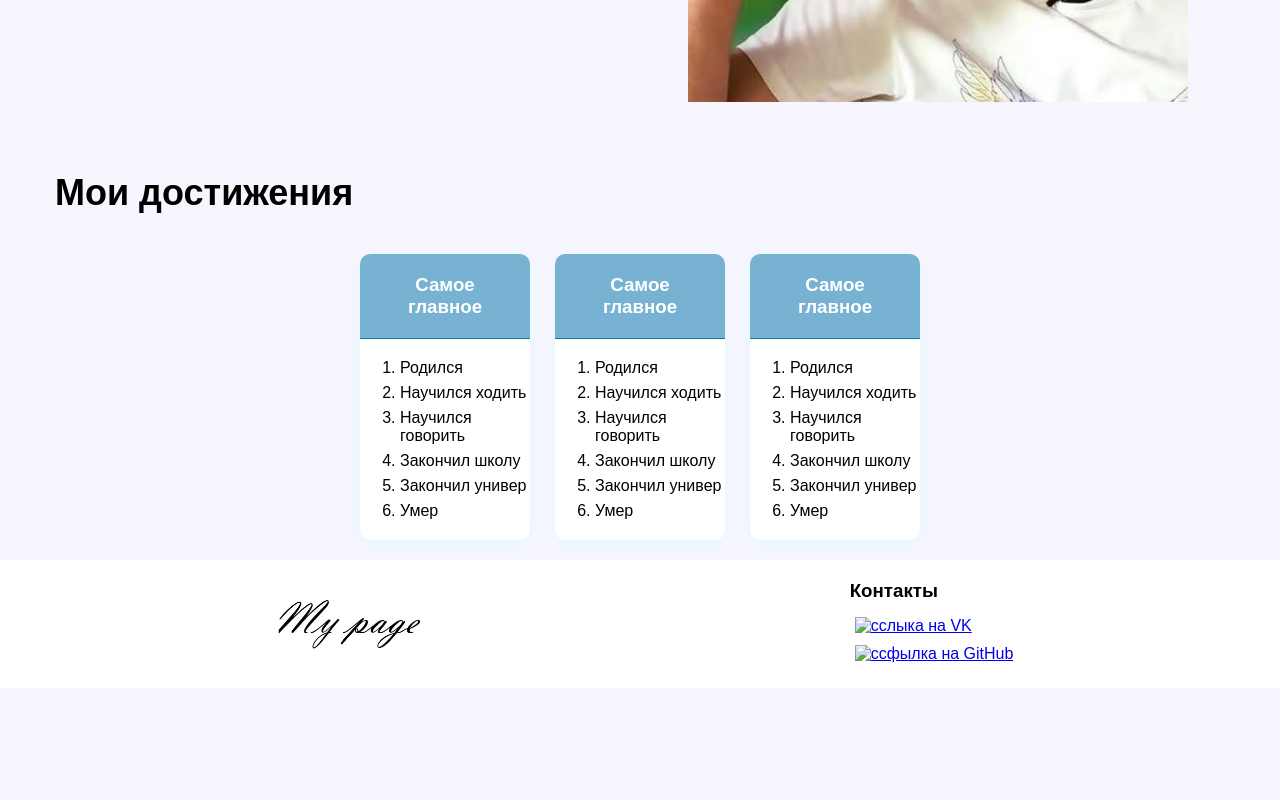
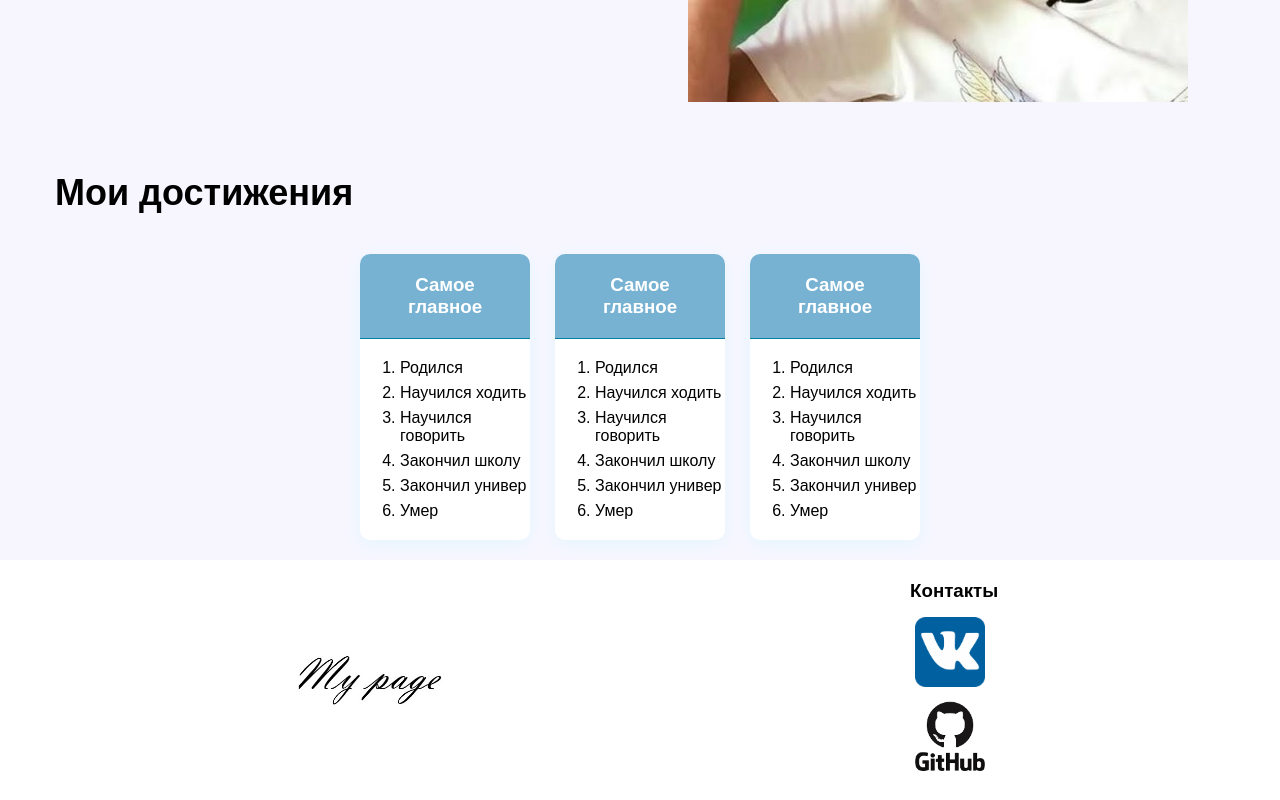
Before and after one commit to BaronFlash/SW, a plain HTML site: page index.html in a window 1280 px wide. Shown: the part 627-1427 px from the top of the page. Before the commit the page ends 1315 px from the top, so only its background shows below. Drawn offline with Linux system fonts and the light colour scheme; the site is published under a folder, as on GitHub Pages, so addresses that start at the root find nothing.

Commit message:
Update index.html

```diff
--- a/index.html
+++ b/index.html
@@ -97,14 +97,14 @@
           <ul class="footer-list">
             <li>
               <a href="https://vk.com/id603058749"
-                ><img src="/images/VK.png" alt="сслыка на VK" class="logo"
+                ><img src="images/VK.png" alt="сслыка на VK" class="logo"
               /></a>
             </li>
             <li>
               <a href="https://github.com/baronflash"
                 ><img
-                  src="/images/GitHub.png"
-                  alt="ссфылка на GitHub"
+                  src="images/GitHub.png"
+                  alt="ссылка на GitHub"
                   class="logo"
               /></a>
             </li>
```
